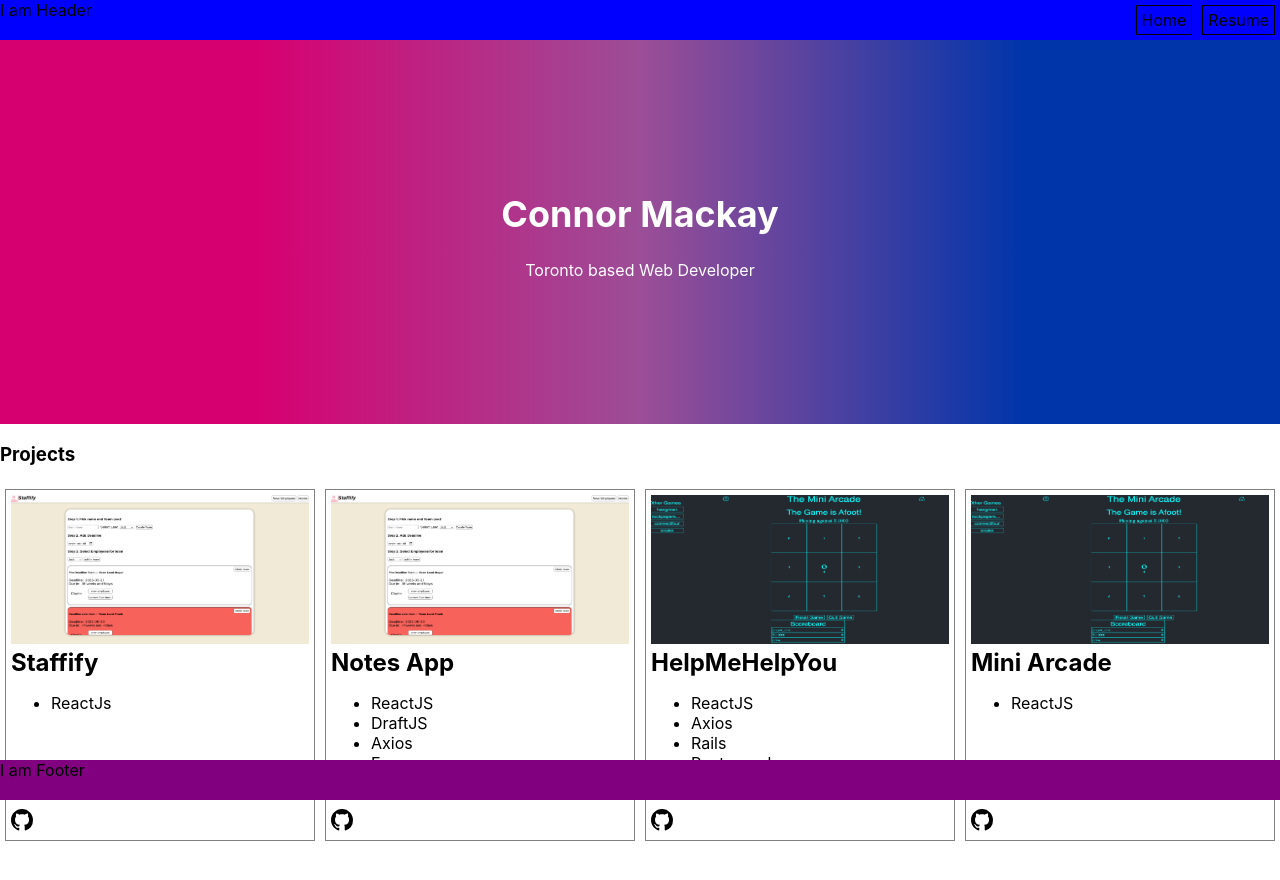
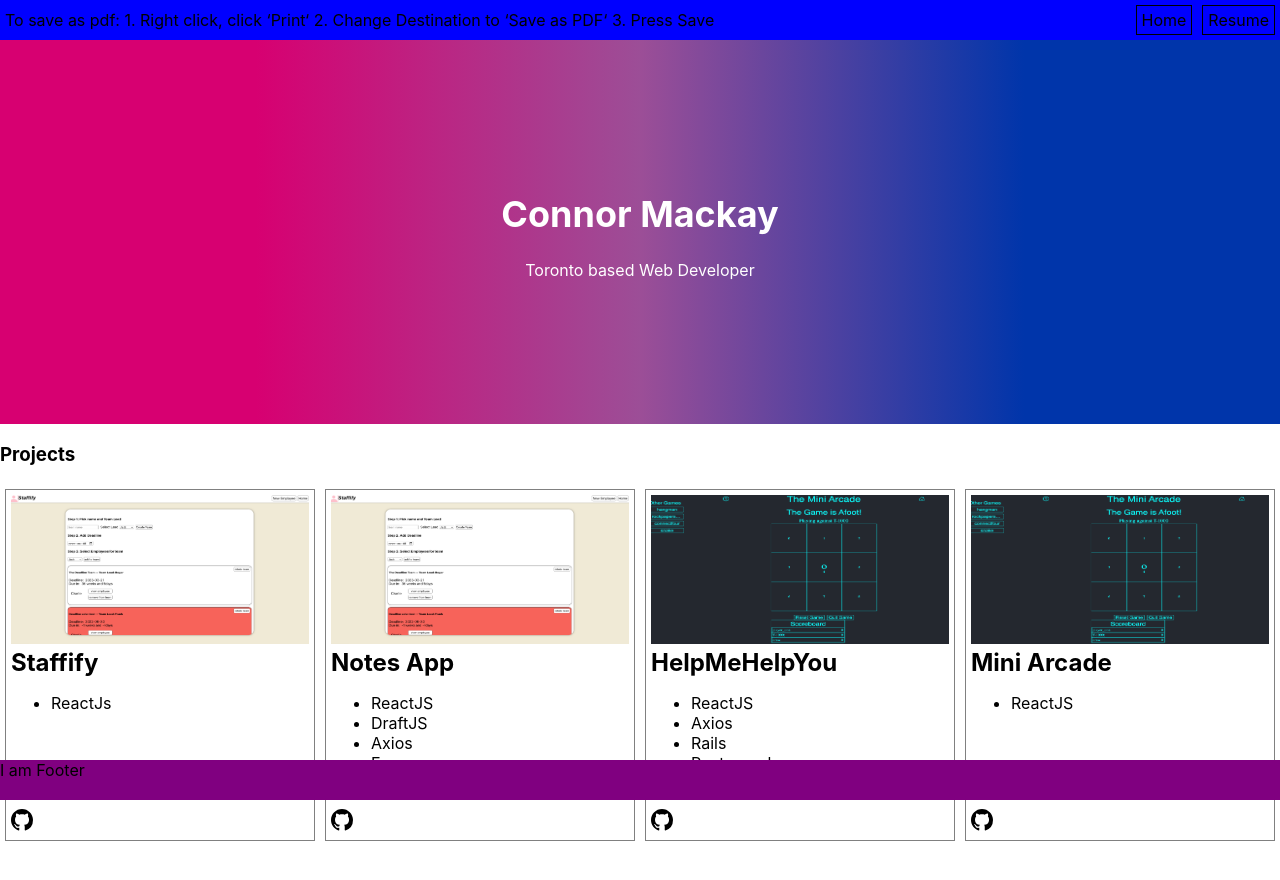
Before and after one commit to CD-Mackay/personal_site, a Next.js app: page / in a window 1280 px wide. Shown: the top 880 px of the page. Built offline with nearby package versions, Linux system fonts and the light colour scheme.

Commit message:
update header content, style header layout

```diff
--- a/Components/Header/Header.js
+++ b/Components/Header/Header.js
@@ -4,7 +4,9 @@ import styles from "./Header.module.css";
 export default function Header() {
   return (
     <div className={styles.header}>
-      <div>I am Header</div>
+        <div className={styles.header_content}>
+          <p>To save as pdf:   1. Right click, click &lsquo;Print&lsquo;   2. Change Destination to &lsquo;Save as PDF&lsquo;   3. Press Save</p>
+          </div>
         <nav className={styles.navigation}>
           <div className={styles.link}>
             <Link href="/">Home</Link>
--- a/Components/Header/Header.module.css
+++ b/Components/Header/Header.module.css
@@ -4,6 +4,13 @@
   display: flex;
   justify-content: space-between;
   height: 40px;
+}
+
+.header_content {
+  display: flex;
+  flex-direction: column;
+  justify-content: center;
+  padding-left: 5px;
 }
 
 .navigation {
```
Lines whose indentation alone changed are shown as unchanged.
